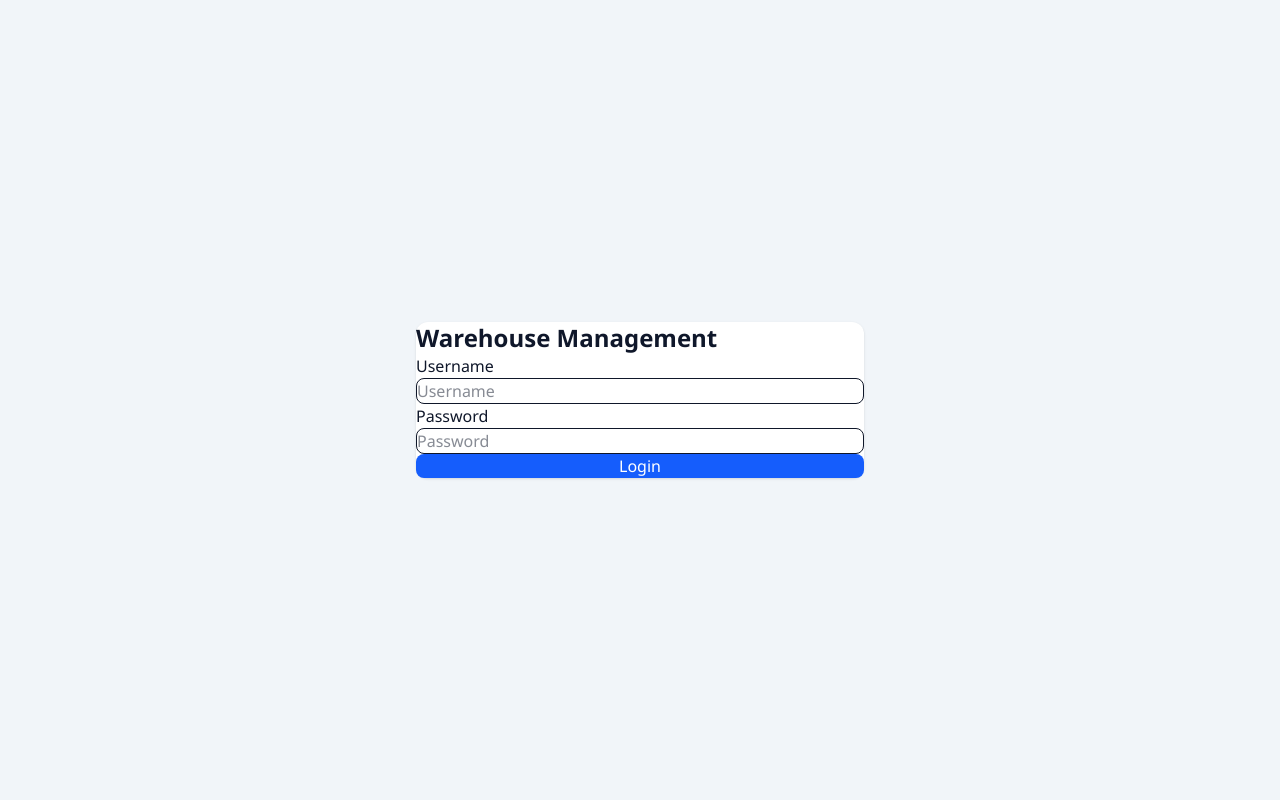
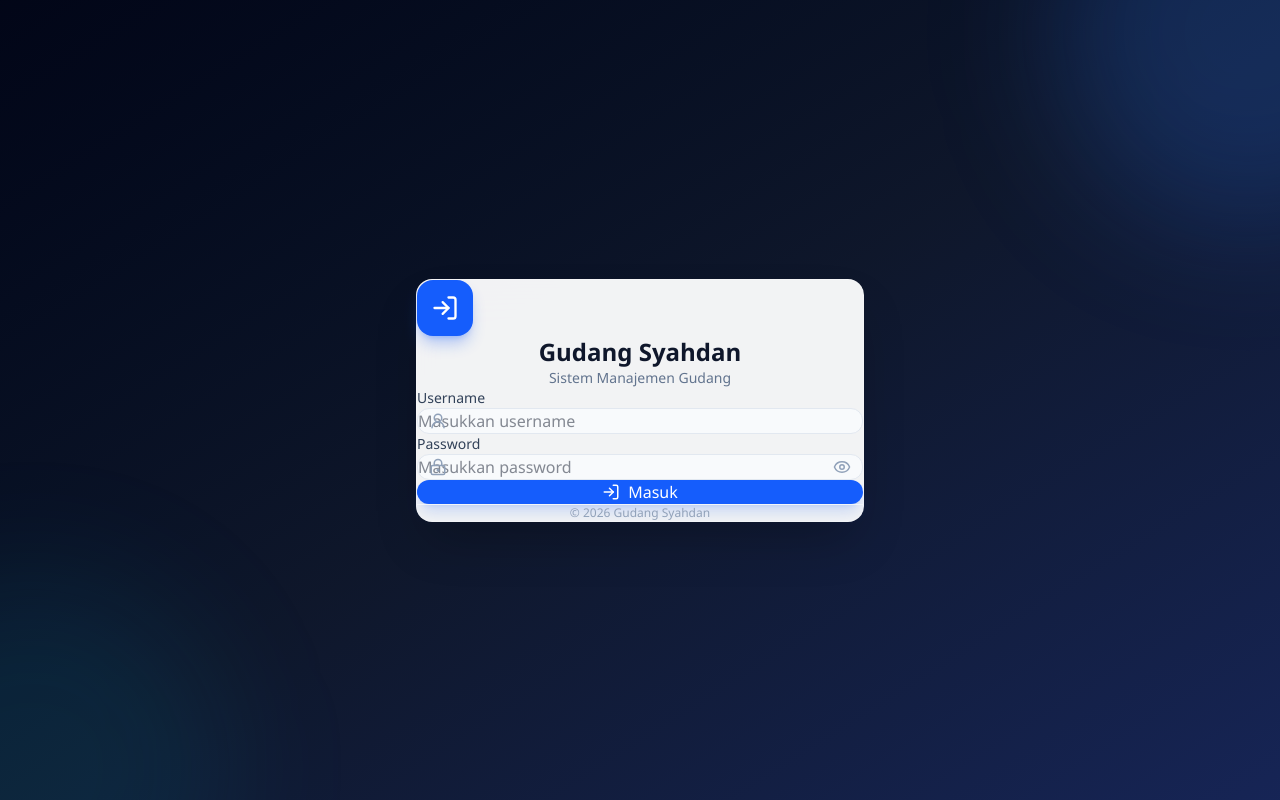
Before and after one commit to windsman09/Gudang, a React (Vite) app in the folder frontend/: page / in a window 1280 px wide. Built offline with nearby package versions, Linux system fonts and the light colour scheme.

Commit message:
windows7

```diff
--- a/frontend/src/pages/Login.jsx
+++ b/frontend/src/pages/Login.jsx
@@ -1,10 +1,12 @@
 import { useState } from "react";
+import { Eye, EyeOff, LockKeyhole, LogIn, UserRound } from "lucide-react";
 
 import { login } from "../services/api";
 
 export default function Login({ onLogin }) {
   const [username, setUsername] = useState("");
   const [password, setPassword] = useState("");
+  const [showPassword, setShowPassword] = useState(false);
   const [error, setError] = useState("");
   const [loading, setLoading] = useState(false);
 
@@ -23,33 +25,65 @@ export default function Login({ onLogin }) {
       );
 
       onLogin();
-
     } catch (error) {
-      setError(
-        error.message || "Login gagal"
-      );
+      setError(error.message || "Login gagal");
     } finally {
       setLoading(false);
     }
   }
 
   return (
-    <div className="min-h-screen flex items-center justify-center bg-slate-100">
-      <div className="w-full max-w-md bg-white p-8 rounded-xl shadow">
+    <div className="min-h-screen bg-gradient-to-br from-slate-950 via-slate-900 to-blue-950 flex items-center justify-center px-4">
 
-        <h1 className="text-2xl font-bold mb-6">
-          Warehouse Management
+      {/* Background decoration */}
+      <div className="absolute inset-0 overflow-hidden pointer-events-none">
+        <div className="absolute -top-40 -right-40 w-96 h-96 bg-blue-500/20 rounded-full blur-3xl" />
+        <div className="absolute -bottom-40 -left-40 w-96 h-96 bg-cyan-500/10 rounded-full blur-3xl" />
+      </div>
+
+      {/* Login Card */}
+      <div className="relative w-full max-w-md">
+
+        <div className="bg-white/95 backdrop-blur-xl rounded-2xl shadow-2xl border border-white/20 p-8">
+
+          {/* Logo / Header */}
+          <div className="text-center mb-8">
+
+            <div className="mx-auto mb-4 w-14 h-14 rounded-2xl bg-blue-600 flex items-center justify-center shadow-lg shadow-blue-600/30">
+              <LogIn
+                size={28}
+                className="text-white"
+              />
+            </div>
+
+            <h1 className="text-2xl font-bold text-slate-900">
+              Gudang Syahdan
             </h1>
 
+            <p className="text-sm text-slate-500 mt-2">
+              Sistem Manajemen Gudang
+            </p>
+
+          </div>
+
+          {/* Form */}
           <form
             onSubmit={handleLogin}
-          className="space-y-4"
+            className="space-y-5"
           >
 
+            {/* Username */}
             <div>
-            <label className="block mb-1">
+              <label className="block text-sm font-medium text-slate-700 mb-2">
                 Username
               </label>
+
+              <div className="relative">
+
+                <UserRound
+                  size={18}
+                  className="absolute left-3 top-1/2 -translate-y-1/2 text-slate-400"
+                />
 
                 <input
                   type="text"
@@ -57,44 +91,100 @@ export default function Login({ onLogin }) {
                   onChange={(e) =>
                     setUsername(e.target.value)
                   }
-              className="w-full border rounded-lg px-3 py-2"
-              placeholder="Username"
+                  className="w-full pl-10 pr-4 py-3 border border-slate-200 rounded-xl outline-none transition focus:border-blue-500 focus:ring-4 focus:ring-blue-500/10 bg-slate-50 focus:bg-white"
+                  placeholder="Masukkan username"
+                  autoComplete="username"
                   required
                 />
+
+              </div>
             </div>
 
+            {/* Password */}
             <div>
-            <label className="block mb-1">
+              <label className="block text-sm font-medium text-slate-700 mb-2">
                 Password
               </label>
 
+              <div className="relative">
+
+                <LockKeyhole
+                  size={18}
+                  className="absolute left-3 top-1/2 -translate-y-1/2 text-slate-400"
+                />
+
                 <input
-              type="password"
+                  type={showPassword ? "text" : "password"}
                   value={password}
                   onChange={(e) =>
                     setPassword(e.target.value)
                   }
-              className="w-full border rounded-lg px-3 py-2"
-              placeholder="Password"
+                  className="w-full pl-25 pr-11 py-3 border border-slate-200 rounded-xl outline-none transition focus:border-blue-500 focus:ring-4 focus:ring-blue-500/10 bg-slate-50 focus:bg-white"
+                  placeholder="Masukkan password"
+                  autoComplete="current-password"
                   required
                 />
+
+                <button
+                  type="button"
+                  onClick={() =>
+                    setShowPassword(!showPassword)
+                  }
+                  className="absolute right-3 top-1/2 -translate-y-1/2 text-slate-400 hover:text-slate-600 transition"
+                  aria-label={
+                    showPassword
+                      ? "Sembunyikan password"
+                      : "Tampilkan password"
+                  }
+                >
+                  {showPassword ? (
+                    <EyeOff size={18} />
+                  ) : (
+                    <Eye size={18} />
+                  )}
+                </button>
+
+              </div>
             </div>
 
+            {/* Error */}
             {error && (
-            <p className="text-red-500 text-sm">
+              <div className="rounded-xl border border-red-200 bg-red-50 px-4 py-3">
+                <p className="text-sm text-red-600">
                   {error}
                 </p>
+              </div>
             )}
 
+            {/* Login Button */}
             <button
               type="submit"
               disabled={loading}
-            className="w-full bg-blue-600 text-white py-2 rounded-lg hover:bg-blue-700 disabled:bg-gray-400"
+              className="w-full flex items-center justify-center gap-2 bg-blue-600 hover:bg-blue-700 active:bg-blue-800 text-white font-medium py-3 rounded-xl transition-all shadow-lg shadow-blue-600/20 disabled:bg-slate-400 disabled:shadow-none disabled:cursor-not-allowed"
             >
-            {loading ? "Login..." : "Login"}
+              {loading ? (
+                <>
+                  <span className="w-5 h-5 border-2 border-white/40 border-t-white rounded-full animate-spin" />
+                  Memproses...
+                </>
+              ) : (
+                <>
+                  <LogIn size={18} />
+                  Masuk
+                </>
+              )}
             </button>
 
           </form>
+
+          {/* Footer */}
+          <div className="mt-8 pt-6 border-t border-slate-100 text-center">
+            <p className="text-xs text-slate-400">
+              © {new Date().getFullYear()} Gudang Syahdan
+            </p>
+          </div>
+
+        </div>
 
       </div>
     </div>
```
Also changed, not shown: 1 other file (tests, documents, lock files or other folders). Lines whose indentation alone changed are shown as unchanged.
